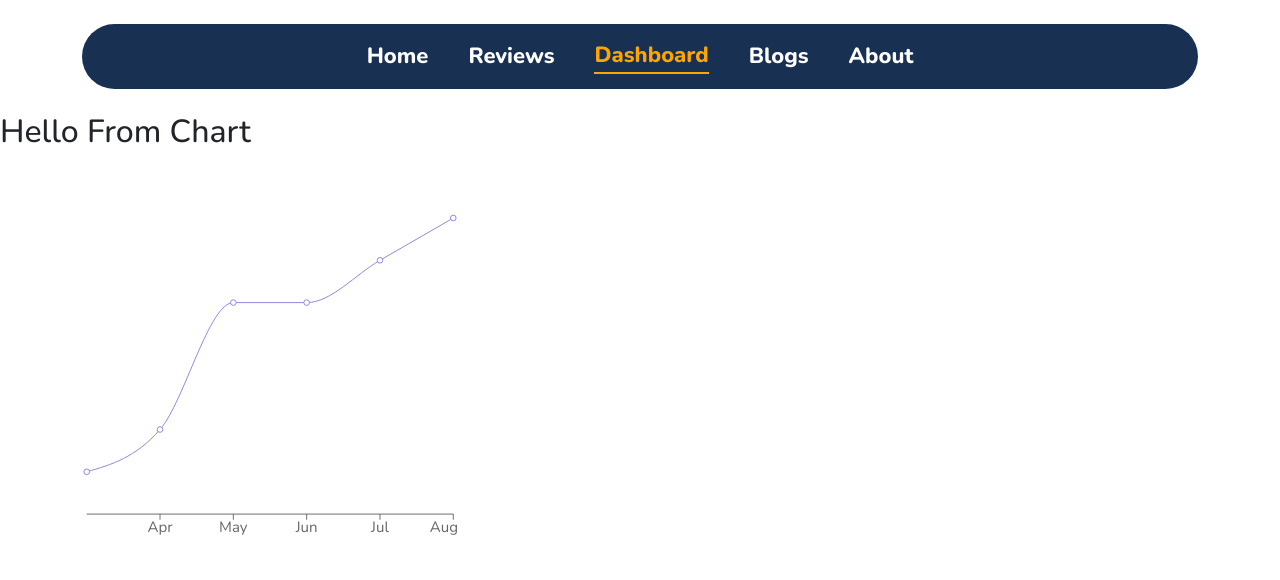
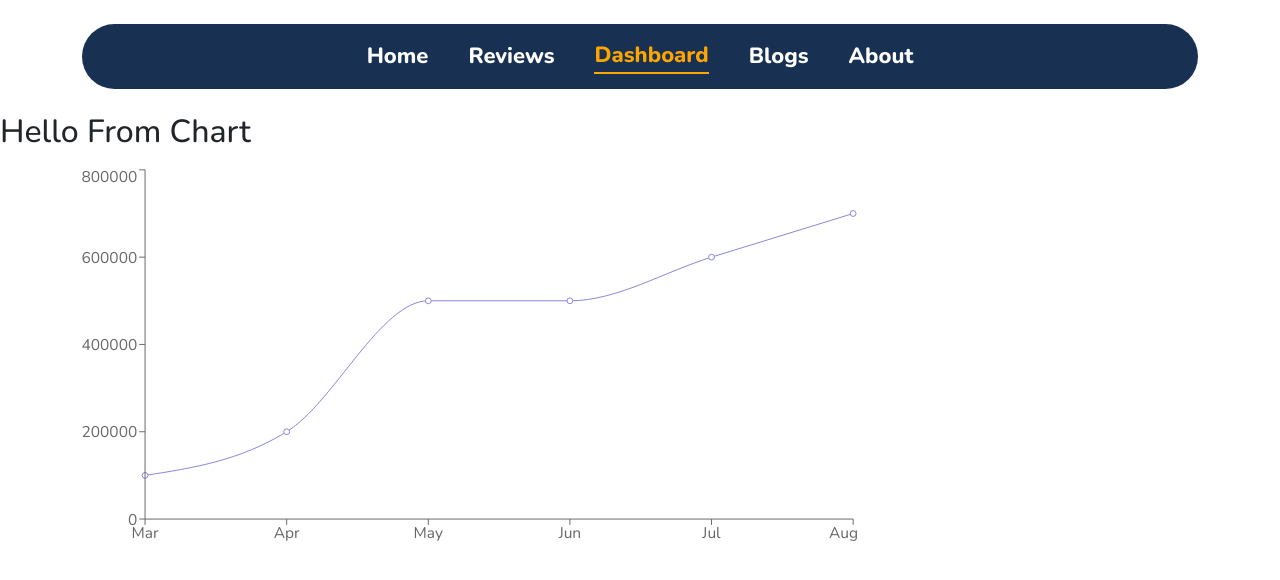
Before and after one commit to shafik720/assignment-9-react-router, a React (Create React App) app: page /dashboard in a window 1280 px wide. Shown: the top 580 px of the page. Built offline with nearby package versions, Linux system fonts and the light colour scheme.

Commit message:
working on chart

```diff
--- a/src/Components/FirstChart/FirstChart.js
+++ b/src/Components/FirstChart/FirstChart.js
@@ -1,5 +1,5 @@
 import React from 'react';
-import { Line, LineChart, XAxis } from 'recharts';
+import { Line, LineChart, XAxis, YAxis } from 'recharts';
 
 const FirstChart = (props) => {
     console.log(props.chart);
@@ -9,9 +9,10 @@ const FirstChart = (props) => {
             <h2>Hello From Chart</h2>
             <div className="container">
                 <div className="row">
-                <LineChart width={400} height={400} data={data}>
+                <LineChart width={800} height={400} data={data}>
                     <Line type="monotone" dataKey="investment" stroke="#8884d8" />
                     <XAxis dataKey="month" />
+                    <YAxis />
                 </LineChart>
                 </div>
             </div>
```
